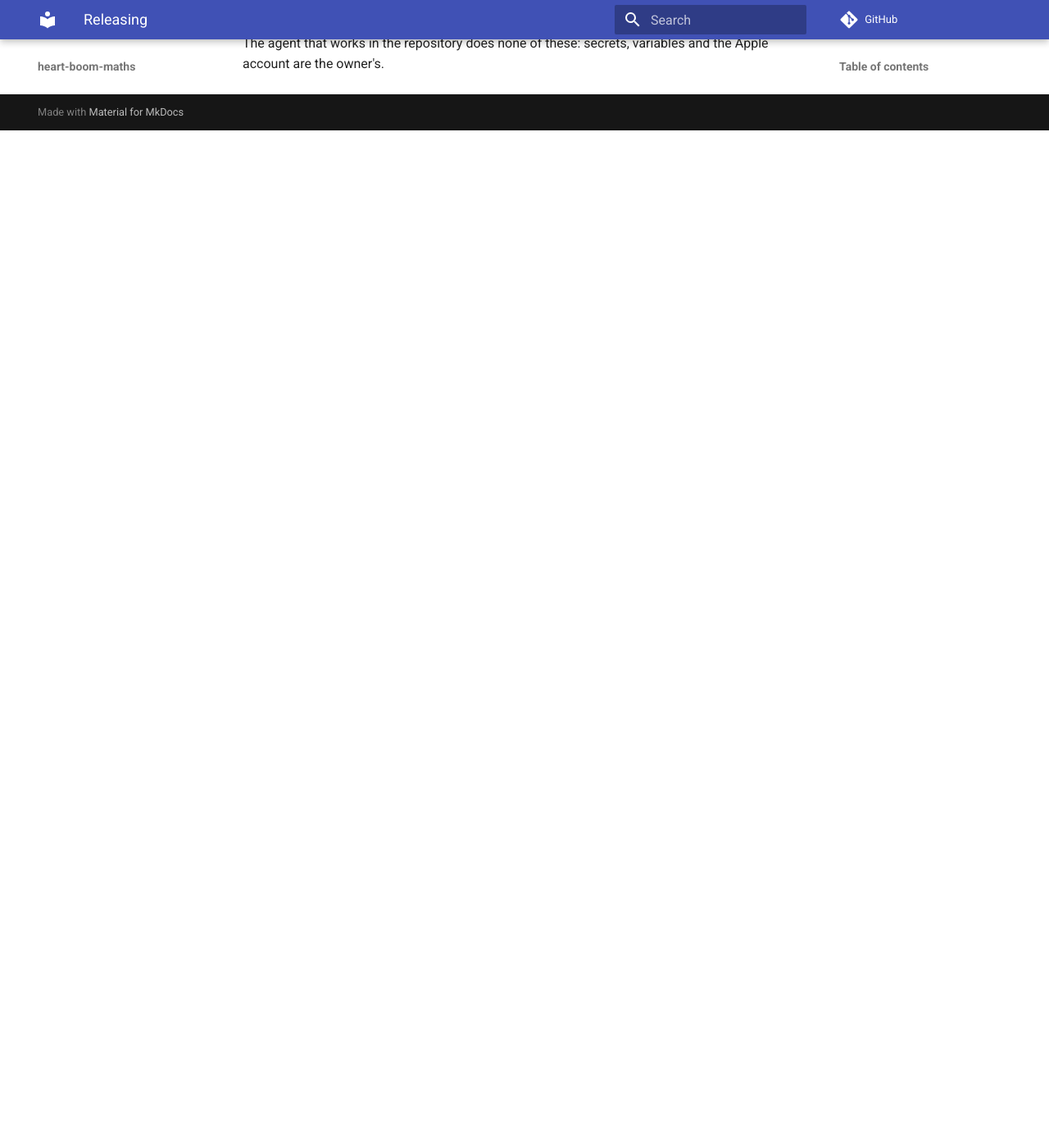
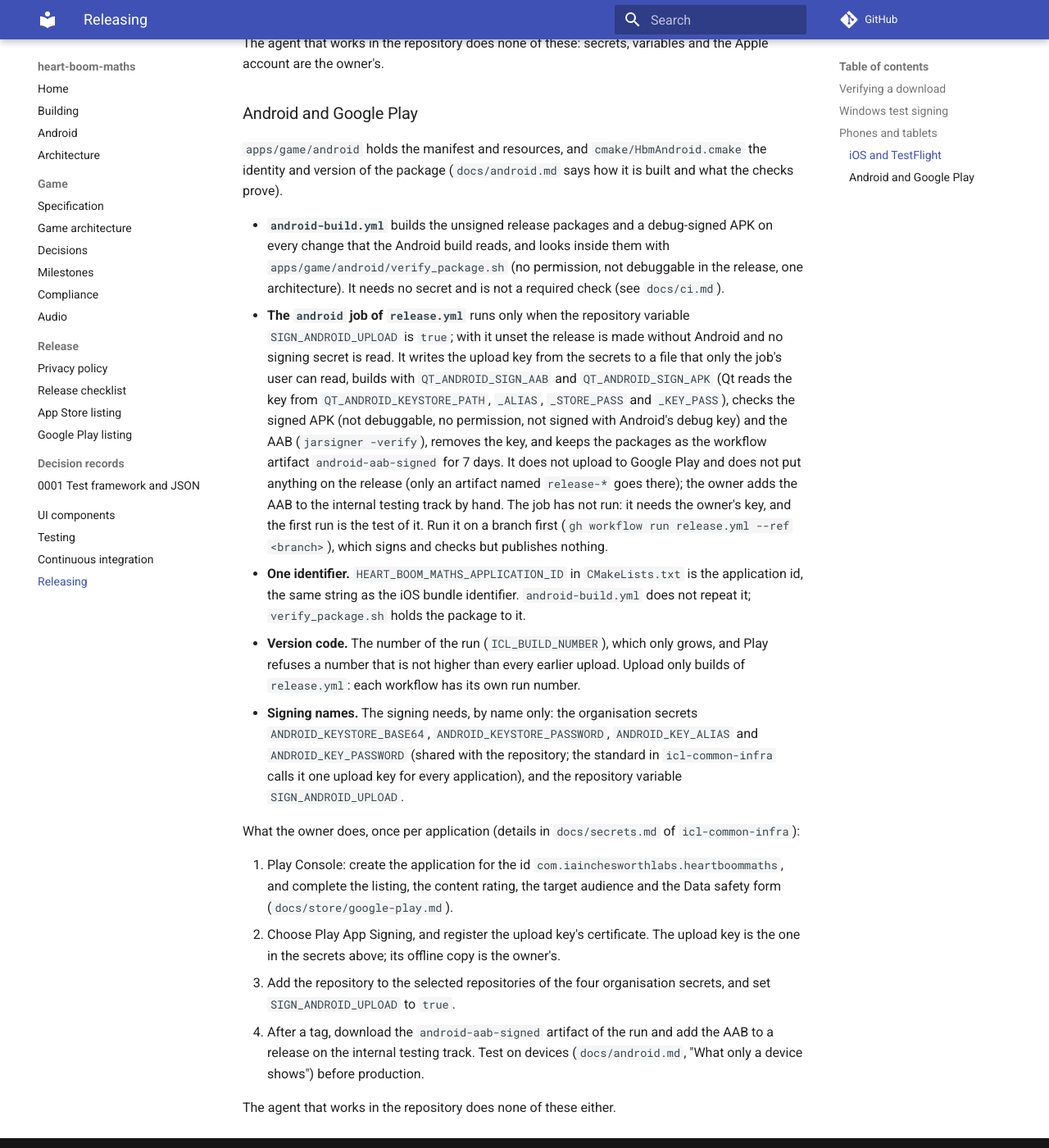
Before and after one commit to iainchesworthlabs/heart-boom-maths, an MkDocs documentation site: the page built from docs/releasing.md, in a window 1280 px wide and 1400 px high, scrolled down 2714 px. Shown: the whole window at 82% size. Built offline with MkDocs 1.6.1 and Material for MkDocs 9.7.7, drawn with Linux system fonts in a browser that asks for light colours; comment, search, counter and statistics services are not loaded; before the commit the page ends 2873 px from its top, so only the background shows below that; some of the changed text lies outside the part shown.

Commit message:
Document the Android build, checks and release steps
Signed-off-by: Iain Chesworth <iain.chesworth@gmail.com>

````diff
--- /dev/null
+++ b/changelog.d/android.added.md
@@ -0,0 +1 @@
+**Android.** The game builds for Android phones and tablets (`arm64-v8a`, Android 9 and later) as an APK and an AAB, with the `android-arm64-release` and `android-arm64-debug` presets. The package asks for no permission at all, keeps its save out of Google's cloud backup, and is locked to portrait on phones. The launcher icon is a placeholder. A separate, optional check (`android-build.yml`) builds both presets and fails if a package asks for any permission or a release is debuggable.
--- /dev/null
+++ b/docs/android.md
@@ -0,0 +1,151 @@
+# Android
+
+The game builds for Android phones and tablets from the same CMake project and the same `apps/game` code as the desktop
+builds. Qt's own tooling makes the package: `qt_add_executable` makes the program a shared library (the activity loads it),
+and `androiddeployqt` turns that library, Qt's libraries and plugins, the QML modules and the files of `apps/game/android`
+into an APK or an AAB, with Gradle. v1 builds `arm64-v8a` only.
+
+## Build
+
+You need Qt's Android kit and a desktop kit of the same version (for the host tools and `androiddeployqt`), the Android SDK
+with the NDK that kit was built with, platform `android-36` and build tools `36.0.0`, and a JDK 17 or later. The versions
+are in the `android` block of `.github/toolchain-versions.json`; Qt is the `qt` key.
+
+| Variable | Meaning |
+|---|---|
+| `HEART_BOOM_MATHS_QT_ANDROID_ROOT` | Qt's Android kit, for example `Qt/6.12.0/android_arm64_v8a`. The kit names the architecture |
+| `ICL_QT_ROOT` | The desktop kit of the same Qt version |
+| `ANDROID_SDK_ROOT`, `ANDROID_NDK_ROOT` | The SDK and the NDK in it. Qt 6.12's kit is built with NDK r27c (`27.2.12479018`), which CI uses |
+
+```bash
+cmake --preset android-arm64-release      # an unsigned APK and AAB
+cmake --build --preset android-arm64-release
+
+cmake --preset android-arm64-debug        # an APK signed with Android's debug key, for a phone
+cmake --build --preset android-arm64-debug
+```
+
+The packages are under `build/<preset>/apps/game/android-build/build/outputs/`: `apk/release/*-unsigned.apk`,
+`bundle/release/*.aab` and `apk/debug/*-debug.apk`. The `apk` and `aab` targets make one of them alone. No tests are built:
+vcpkg is not used on Android, and nothing runs on a device here. To build for an emulator on a PC, point
+`HEART_BOOM_MATHS_QT_ANDROID_ROOT` at the `android_x86_64` kit; the same presets work, and nothing else in the project
+names an architecture.
+
+`apps/game/android/verify_package.sh <package> [--version x.y.z] [--release]` reads a finished package and checks it (below).
+It needs `aapt2` from the SDK's build tools, on `PATH` or through `ANDROID_SDK_ROOT`.
+
+## Identity and version
+
+| | Value | Where it comes from |
+|---|---|---|
+| Application id | `com.iainchesworthlabs.heartboommaths` | `HEART_BOOM_MATHS_APPLICATION_ID` in `CMakeLists.txt`, the same string as the iOS bundle identifier |
+| Version name | The project version, for example `0.1.0` | `project(VERSION)` in `CMakeLists.txt` |
+| Version code | The CI run number | `ICL_BUILD_NUMBER`, then `GITHUB_RUN_NUMBER`, and 1 off CI |
+| Label | Heart Boom Maths | `HEART_BOOM_MATHS_DISPLAY_NAME` |
+| Levels | minimum 28, target and compile 36 | `cmake/HbmAndroid.cmake` |
+
+Google Play refuses an upload whose version code is not higher than every earlier one, so the code must only grow. A run
+number does, but each workflow has its own counter: upload to Play only builds of one workflow (`release.yml`), never a mix
+of it and `android-build.yml`. A build that must go out under another number passes
+`-DHEART_BOOM_MATHS_ANDROID_VERSION_CODE=<number>`.
+
+## What the package asks for
+
+**Nothing.** The manifest has no permission: no network, no storage, no camera, no microphone, no location, no
+notifications. The game keeps one small file in its own private folder and plays sound, which need none. Qt's manifest
+template has a permissions placeholder that Qt's core and network modules put `INTERNET` and storage permissions at,
+whatever the program does; `apps/game/android/AndroidManifest.xml` does not have the placeholder, so none is inserted.
+
+The merged manifest has one `uses-permission` line all the same, which AndroidX adds to every application that uses it:
+`<application id>.DYNAMIC_RECEIVER_NOT_EXPORTED_PERMISSION`. It is the application's own signature-level permission for
+receivers registered at run time. It asks nothing of a person and no other application can hold it. The check allows that
+one name and fails on any other.
+
+A permission is added only with the code that needs it and a decision in `DECISIONS.md`; the check then changes with it.
+
+## Manifest decisions
+
+- **Backup is off** (`allowBackup="false"`). The save holds the names a child types, and those never leave the device;
+  Google's cloud backup would copy the file to Google's servers. The cost is that a new phone starts with an empty Top 10.
+- **Portrait.** The design is a phone held upright (`DECISIONS.md`, 8), so the activity is locked to portrait, which the
+  phone sees from the first frame. A tablet (smallest side 600 dp or more) running Android 16 or later ignores the lock for
+  an application targeted at level 36 and follows the device, which is what the regular size class is for. The manifest does
+  not declare the game category (`appCategory`), because Android exempts an application that does from that rule (check
+  it on a tablet). **On a tablet with Android 15 or
+  earlier the game stays portrait.** `docs/game-architecture.md` says only that phones are locked; if tablets should turn on
+  those versions too, the lock moves from the manifest to a call made at start, which needs a new function in
+  `src/platform/<os>/` for every system. That is a decision for the owner.
+- **Touch is not required.** A Chromebook or a tablet with a keyboard can install and play it.
+- **The launch colour** is the page yellow (`Theme.background`), so a launch is not a flash of the system's default colour.
+  The system's own launch screen on Android 12 and later is the icon on the same colour.
+- **The icon is a placeholder**: a pink heart on yellow, drawn in vector XML (`res/drawable/ic_launcher_foreground.xml`).
+  The real icon is not designed yet; replace the two files and add a monochrome layer for themed icons then.
+- **System bars.** Android 15 and later draw the app edge to edge whatever the app asks for, and the theme gives the bars
+  dark icons over the yellow page. The screens do not yet lay out inside Qt's `SafeArea.margins`, so on a phone with a
+  camera cut-out or a status bar the top bar may sit under the system. Seeing it needs a device; the fix is in the QML (the
+  same one iOS needs), not in the Android code.
+
+## Lifecycle and the save
+
+Nothing Android-specific is needed. Qt reports a phone going to the background, the lock screen, the notification shade and a
+split-screen focus change as `QGuiApplication::applicationStateChanged` leaving `Active`, and `main.cpp` already connects
+that to `GameController::on_application_state(false)`, which pauses a running level, remembers the run, suspends sound and
+saves, in that order, before the process can be stopped. The tick driver runs only while playing, so the long gap of a
+background does not become ticks. This is what a Family Link limit or a Digital Wellbeing timer needs: they send the game to
+the background or lock the device.
+
+The save is `FileSaveStore` in `QStandardPaths::AppDataLocation`, which on Android is the application's private folder.
+Writes are atomic (`QSaveFile`), the folder needs no permission and is removed with the application.
+
+## Checks
+
+`.github/workflows/android-build.yml` builds both presets on a hosted Linux runner and runs `verify_package.sh` on each
+package. It is not a required check and not in the merge queue: it runs when something the Android build reads changes, and
+by hand (`gh workflow run android-build.yml --ref <branch>`). It needs no secret. The check fails on:
+
+- an application id, version name or label that is not the expected one, a version code that is not the run number;
+- a minimum level under 28 or a target level under 35 (the one Google Play asks for);
+- **any permission** other than the AndroidX line above, in the APK's merged manifest, and in the AAB's manifest read as text;
+- `allowBackup` not false, an activity that is not locked to portrait;
+- a release APK that is debuggable;
+- native code for an architecture other than `arm64-v8a`, a missing program library, a missing launcher icon or activity.
+
+The sizes of the packages are printed in the log and in the run's summary. The unsigned release packages and the
+debug-signed APK are uploaded as artifacts (seven and fourteen days). The debug-signed APK installs on a phone that allows
+apps from outside the store.
+
+## What was and was not proved
+
+Built and checked on a Windows PC with Qt 6.12.0's Android kit and NDK r28c, in `Debug` and `Release`: the packages build, the
+package checks pass, the merged manifest has no permission but the one above, the version code is the number the build
+was given, and the AAB (about 20 MB) is less than half the size of the APK (about 49 MB), which keeps Qt's libraries uncompressed so
+that Android can map them. That kit has no Qt Multimedia, so the sound backend was not part of it.
+
+Only CI or a device can show:
+
+- the build with Qt Multimedia, and that it adds no permission (the check above fails the run if it does);
+- the build with the pinned NDK (r27c) and the runner's JDK 17;
+- the signed build of `release.yml`, which needs the owner's key.
+
+## What only a device shows
+
+Nothing counts as working until it ran on a device, and the project does not run the game on an emulator in CI.
+
+- The game starts, draws the title screen and plays a level on a phone and a tablet, with sound.
+- The launcher icon, the launch screen and the label on a real launcher; the system bars over the yellow page.
+- The pause on every way of leaving: Home, the recent-apps screen, the lock button, an incoming call, split screen. The saved
+  run resumes to the pause screen.
+- **Family Link and Digital Wellbeing** (`COMPLIANCE.md`): a daily limit, an app limit and bedtime each pause and save the
+  game, and a Play Store install on a child's supervised account works.
+- The back gesture and the Back button (`ScreenFrame` handles `Keys.onBackPressed`).
+- A traffic capture: the game makes no network request of its own.
+- Rotation of a tablet on Android 16 or later, and a keyboard.
+
+## What remains for the owner
+
+- A Google Play Console account, the app record for `com.iainchesworthlabs.heartboommaths`, the listing, the content
+  rating, the target-audience and Data safety forms (`store/google-play.md`), and the privacy policy address.
+- The upload key: its secrets, the repository variable `SIGN_ANDROID_UPLOAD`, and Play App Signing. See
+  [Releasing](releasing.md), "Android and Google Play".
+- The device tests above, with the results recorded in `COMPLIANCE.md`.
+- A decision on tablets with Android 15 or earlier (above), and the real icon.
--- a/docs/ci.md
+++ b/docs/ci.md
@@ -12,6 +12,7 @@ commit SHA. Dependabot proposes the SHA bump; the pull request also needs
 | Ready pull request | Above, plus Linux release and sanitizer builds and coverage |
 | Merge queue, push to `develop` | Above, plus Linux debug and TSan, macOS, Windows release and ASan |
 | Change to what the iOS build reads (a path filter), or a manual run | iOS compile check (`ios-build.yml`, not required) |
+| Change to what the Android build reads (a path filter), or a manual run | Android compile check (`android-build.yml`, not required) |
 | Nightly | CodeQL |
 | Tag `v*` | Release |
 
@@ -63,6 +64,13 @@ filter keeps from running never reports. It compiles `apps/ios` unsigned with th
 the bundle; it needs no secret. The signed build and the TestFlight upload are the `ios` job of `release.yml`
 (`docs/releasing.md`).
 
+`android-build.yml` is separate for the same reason: the Qt kits are a download of several gigabytes. It builds the
+`android-arm64-release` and `android-arm64-debug` presets on a Linux runner with the SDK, NDK and JDK that
+`.github/toolchain-versions.json` pins, and `apps/game/android/verify_package.sh` fails it when a package asks for any
+permission, is debuggable in the release, or carries more than `arm64-v8a`. It needs no secret and runs nothing on a
+device. The signed build is the `android` job of `release.yml`, which runs only when the repository variable
+`SIGN_ANDROID_UPLOAD` is `true` (`docs/releasing.md`). What a device has to show is listed in `docs/android.md`.
+
 ## Run the checks locally
 
 ```bash
--- a/docs/releasing.md
+++ b/docs/releasing.md
@@ -86,3 +86,40 @@ What the owner does in Apple's developer portal and App Store Connect, once per
 5. Add the repository to the selected repositories of the organisation secrets above, and set `SIGN_IOS_UPLOAD` to `true`.
 
 The agent that works in the repository does none of these: secrets, variables and the Apple account are the owner's.
+
+### Android and Google Play
+
+`apps/game/android` holds the manifest and resources, and `cmake/HbmAndroid.cmake` the identity and version of the package
+(`docs/android.md` says how it is built and what the checks prove).
+
+- **`android-build.yml`** builds the unsigned release packages and a debug-signed APK on every change that the Android build
+  reads, and looks inside them with `apps/game/android/verify_package.sh` (no permission, not debuggable in the release,
+  one architecture). It needs no secret and is not a required check (see `docs/ci.md`).
+- **The `android` job of `release.yml`** runs only when the repository variable `SIGN_ANDROID_UPLOAD` is `true`; with it
+  unset the release is made without Android and no signing secret is read. It writes the upload key from the secrets to a
+  file that only the job's user can read, builds with `QT_ANDROID_SIGN_AAB` and `QT_ANDROID_SIGN_APK` (Qt reads the key from
+  `QT_ANDROID_KEYSTORE_PATH`, `_ALIAS`, `_STORE_PASS` and `_KEY_PASS`), checks the signed APK (not debuggable, no permission,
+  not signed with Android's debug key) and the AAB (`jarsigner -verify`), removes the key, and keeps the packages as the
+  workflow artifact `android-aab-signed` for 7 days. It does not upload to Google Play and does not put anything on the
+  release (only an artifact named `release-*` goes there); the owner adds the AAB to the internal testing track by hand.
+  The job has not run: it needs the owner's key, and the first run is the test of it. Run it on a branch first
+  (`gh workflow run release.yml --ref <branch>`), which signs and checks but publishes nothing.
+- **One identifier.** `HEART_BOOM_MATHS_APPLICATION_ID` in `CMakeLists.txt` is the application id, the same string as the
+  iOS bundle identifier. `android-build.yml` does not repeat it; `verify_package.sh` holds the package to it.
+- **Version code.** The number of the run (`ICL_BUILD_NUMBER`), which only grows, and Play refuses a number that is not
+  higher than every earlier upload. Upload only builds of `release.yml`: each workflow has its own run number.
+- **Signing names.** The signing needs, by name only: the organisation secrets `ANDROID_KEYSTORE_BASE64`,
+  `ANDROID_KEYSTORE_PASSWORD`, `ANDROID_KEY_ALIAS` and `ANDROID_KEY_PASSWORD` (shared with the repository; the standard in
+  `icl-common-infra` calls it one upload key for every application), and the repository variable `SIGN_ANDROID_UPLOAD`.
+
+What the owner does, once per application (details in `docs/secrets.md` of `icl-common-infra`):
+
+1. Play Console: create the application for the id `com.iainchesworthlabs.heartboommaths`, and complete the listing, the
+   content rating, the target audience and the Data safety form (`docs/store/google-play.md`).
+2. Choose Play App Signing, and register the upload key's certificate. The upload key is the one in the secrets above; its
+   offline copy is the owner's.
+3. Add the repository to the selected repositories of the four organisation secrets, and set `SIGN_ANDROID_UPLOAD` to `true`.
+4. After a tag, download the `android-aab-signed` artifact of the run and add the AAB to a release on the internal testing
+   track. Test on devices (`docs/android.md`, "What only a device shows") before production.
+
+The agent that works in the repository does none of these either.
--- a/mkdocs.yml
+++ b/mkdocs.yml
@@ -11,6 +11,7 @@ theme:
 nav:
   - Home: index.md
   - Building: building.md
+  - Android: android.md
   - Architecture: architecture.md
   - Game:
       - Specification: SPEC.md
````
Also changed, not shown: other parts of docs/releasing.md (+1 -1 lines), docs/building.md (+10 -0 lines), docs/release-checklist.md (+2 -2 lines).
